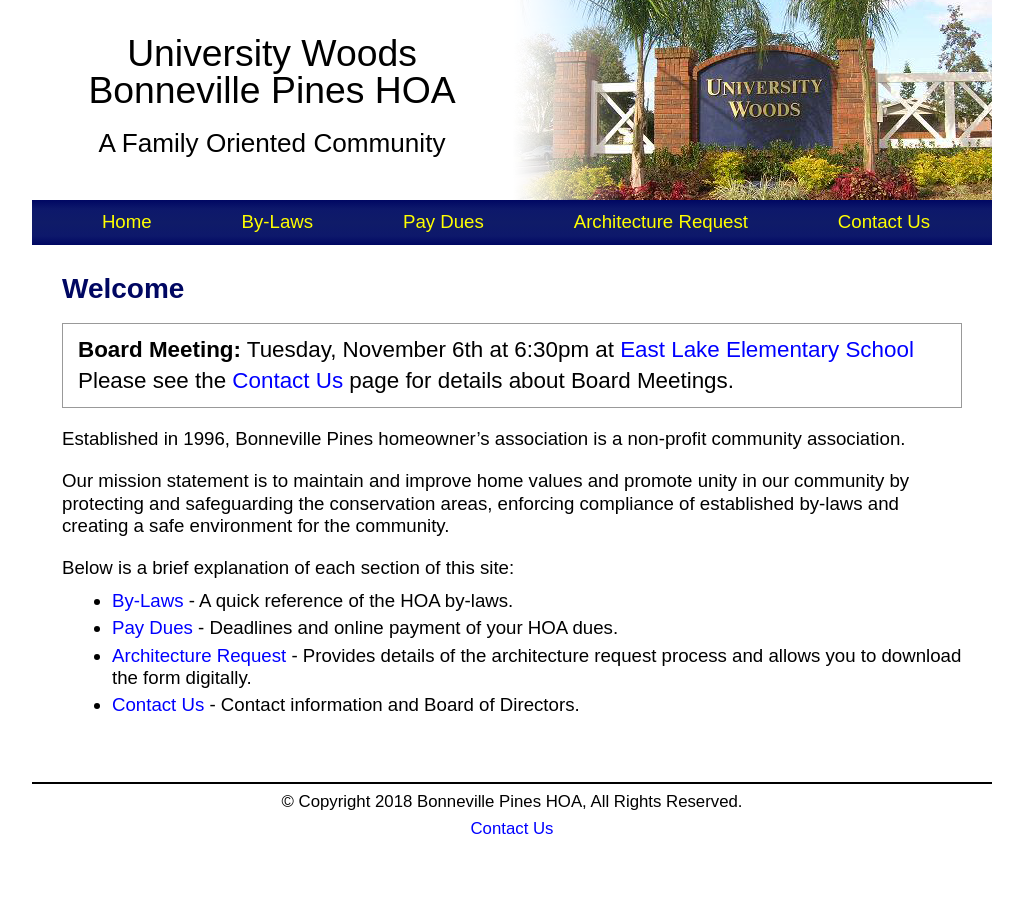
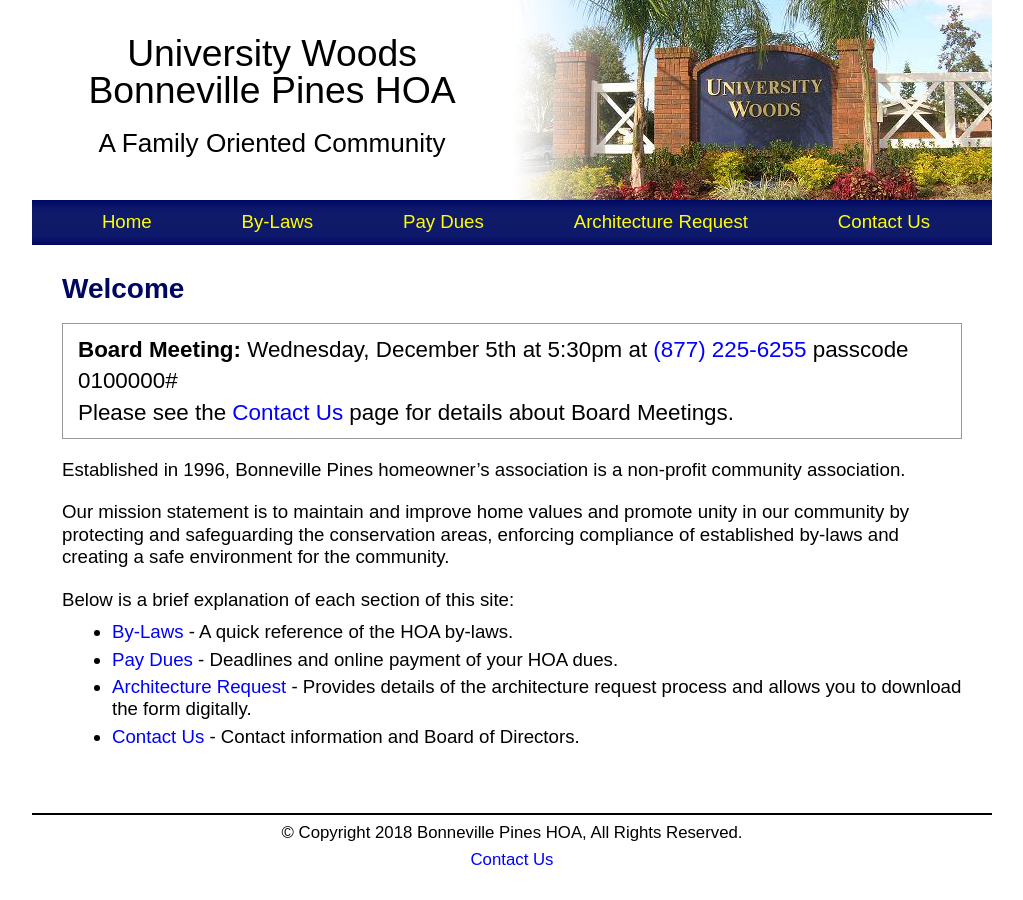
Before and after one commit to bphoa/website, a Jekyll site: the page built from index.md, in a window 1280 px wide. Shown: the whole page, without its empty margins (128-1151 px from the left). Built offline with Jekyll 4.4.1, drawn with Linux system fonts in a browser that asks for light colours.

Commit message:
Added dec 5th meeting

```diff
--- a/index.md
+++ b/index.md
@@ -3,7 +3,7 @@ layout: page
 title: Welcome
 ---
 
-**Board Meeting:** Tuesday, November 6th at 6:30pm at [East Lake Elementary School](https://goo.gl/maps/kSfyNSUFMPE2)\\
+**Board Meeting:** Wednesday, December 5th at 5:30pm at [(877) 225-6255](tel:1-877-225-6255) passcode 0100000#\\
 Please see the [Contact Us](contact) page for details about Board Meetings.
 {: .alert}
 
```
